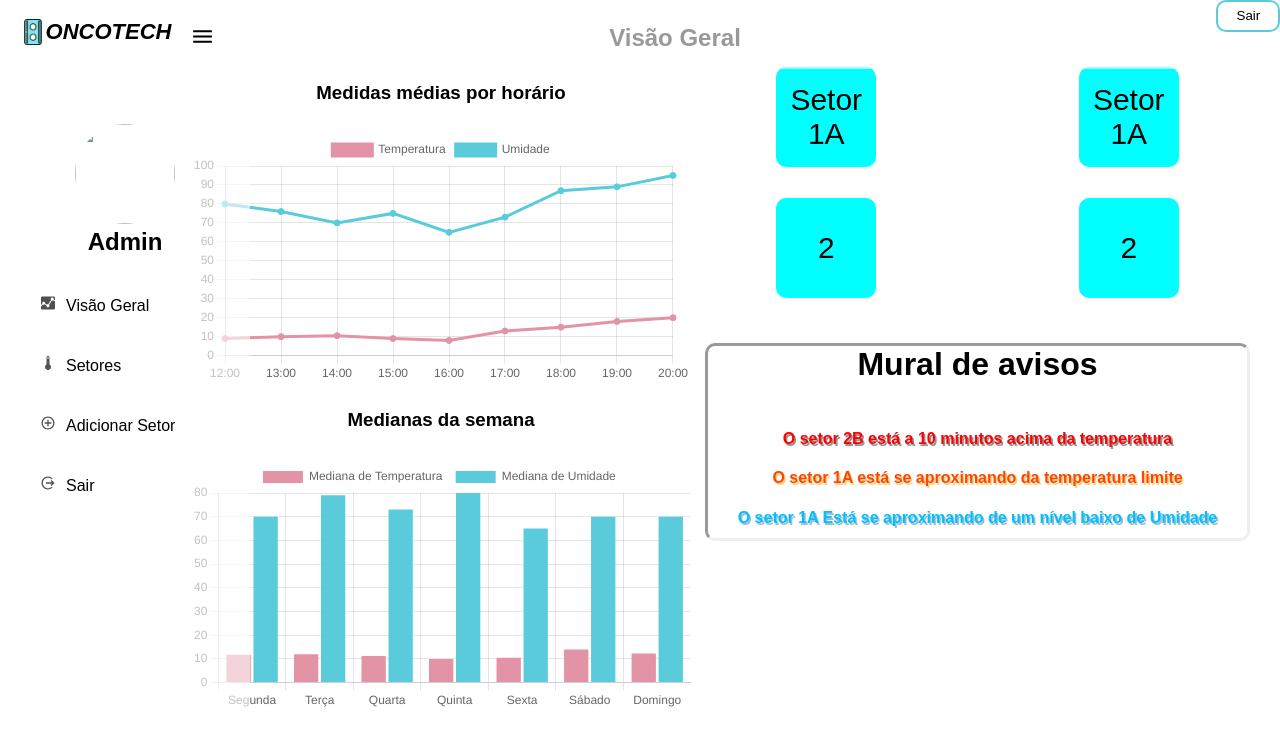
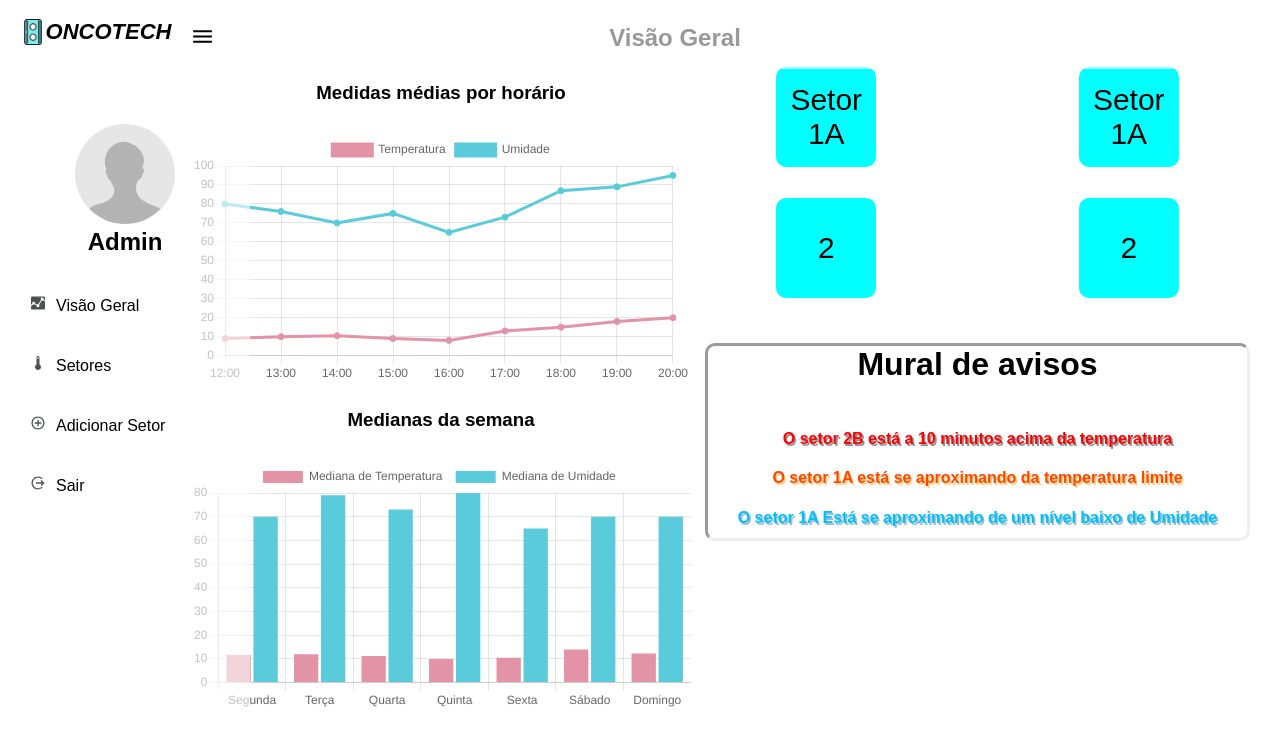
Before and after one commit to Marcos-HVB/site-institucional, a website: page site-institucional/public/dashboard/dashgeral.html in a window 1280 px wide. Drawn offline with nearby package versions, Linux system fonts and the light colour scheme.

Commit message:
Ajustando caminhos e css na aba de dashboard

```diff
--- a/site-institucional/public/css/sidebar.css
+++ b/site-institucional/public/css/sidebar.css
@@ -70,17 +70,16 @@ header{
 .sidebar a{
 
     display: block;
-    width: 100%;
+    width: 60%;
     line-height: 60px;
     text-decoration: none;
-    padding-left:40px ;
-    box-sizing: border-box;
+    padding-left:30px ;
     transition: 0.5s;
     transition-property: background;
 }
 
 .sidebar a:hover{
-    background-color: #42baca ;
+    background-color: #42baca98 ;
 }
 
 .sidebar ion-icon{
@@ -123,6 +122,7 @@ label #btnSide:hover{
     font-size: 20px;
     margin-left: 170px;
     width: 80px;
+
 }
 
 #check{
--- a/site-institucional/public/css/sidebar2.css
+++ b/site-institucional/public/css/sidebar2.css
@@ -79,7 +79,7 @@ header{
 }
 
 .sidebar a:hover{
-    background-color: #42baca ;
+    background-color: #42baca98 ;
 }
 
 .sidebar ion-icon{
--- a/site-institucional/public/dashboard/dashgeral.html
+++ b/site-institucional/public/dashboard/dashgeral.html
@@ -24,11 +24,7 @@
             <span class="logotit"> ONCOTECH </span>
         </div>
 
-        <div class="direita">
 
-            <button class="sair">Sair</button>
-
-        </div>
     </header>
     <!--Fim header-->
 
@@ -37,7 +33,7 @@
 
         <center>
 
-            <img src="./imgs/perfil.png" alt="" class="image">
+            <img src="../imgs/1840618-imagem-perfil-icone-masculino-icone-humano-ou-pessoa-sinal-e-simbolo-gratis-vetor.jpg" alt="" class="image">
             <h2>Admin</h2>
 
         </center>
@@ -45,7 +41,7 @@
         <a href="#"><ion-icon name="analytics"></ion-icon><span>Visão Geral</span></a>
         <a href="dashsetorA.html"><ion-icon name="thermometer"></ion-icon><span>Setores</span></a>
         <a href="cadastroSensor.html"><ion-icon name="add-circle-outline"></ion-icon><span>Adicionar Setor</span></a>
-        <a href="index.html"><ion-icon name="log-out"></ion-icon><span>Sair</span></a>
+        <a href="../index.html"><ion-icon name="log-out"></ion-icon><span>Sair</span></a>
 
     </div>
     <!--Fim sidebar-->
```
Also changed, not shown: site-institucional/public/dashboard/dashsetorA.html (+3 -7 lines), site-institucional/public/imgs/1840618-imagem-perfil-icone-masculino-icone-humano-ou-pessoa-sinal-e-simbolo-gratis-vetor.jpg (added).
